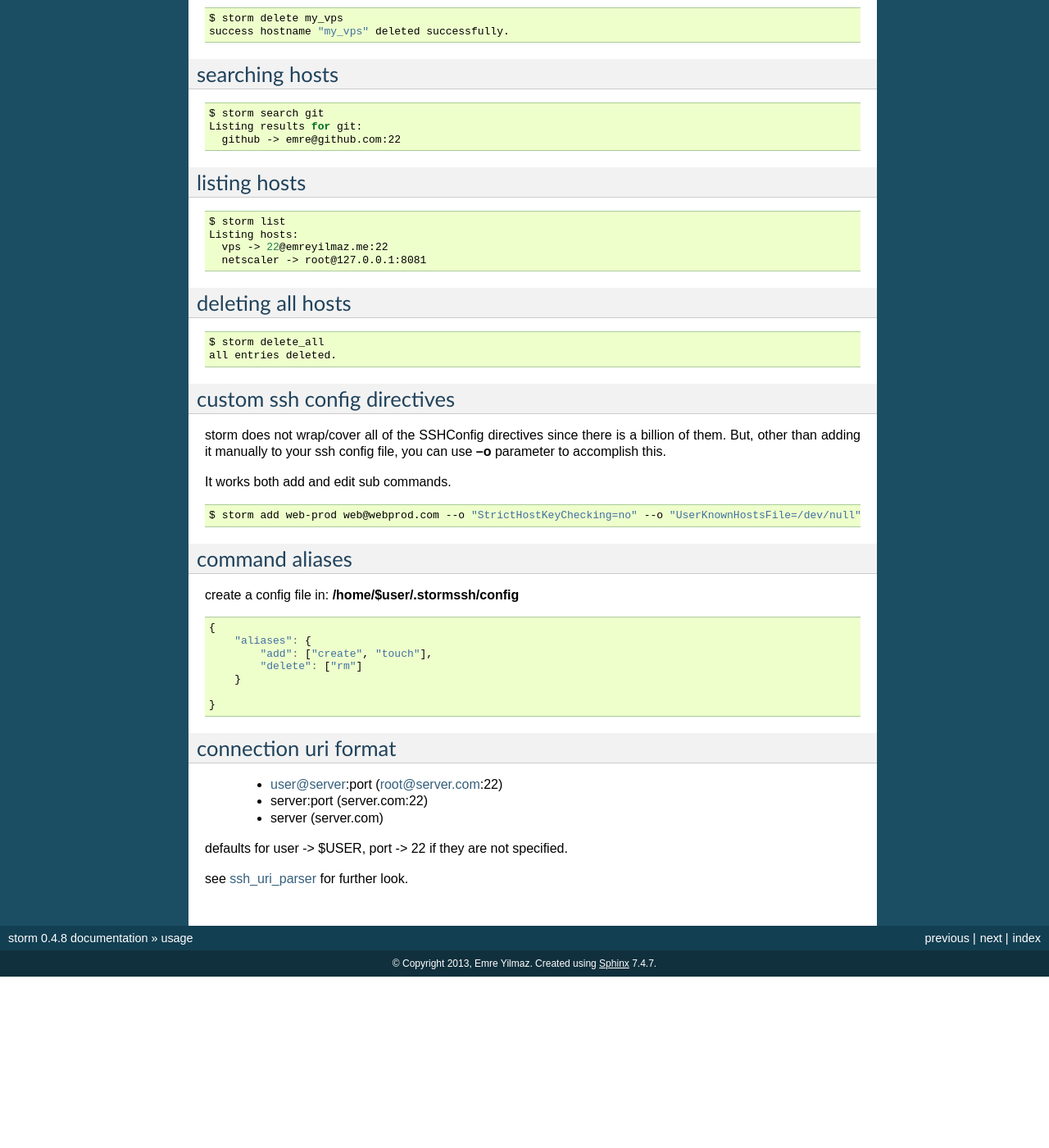
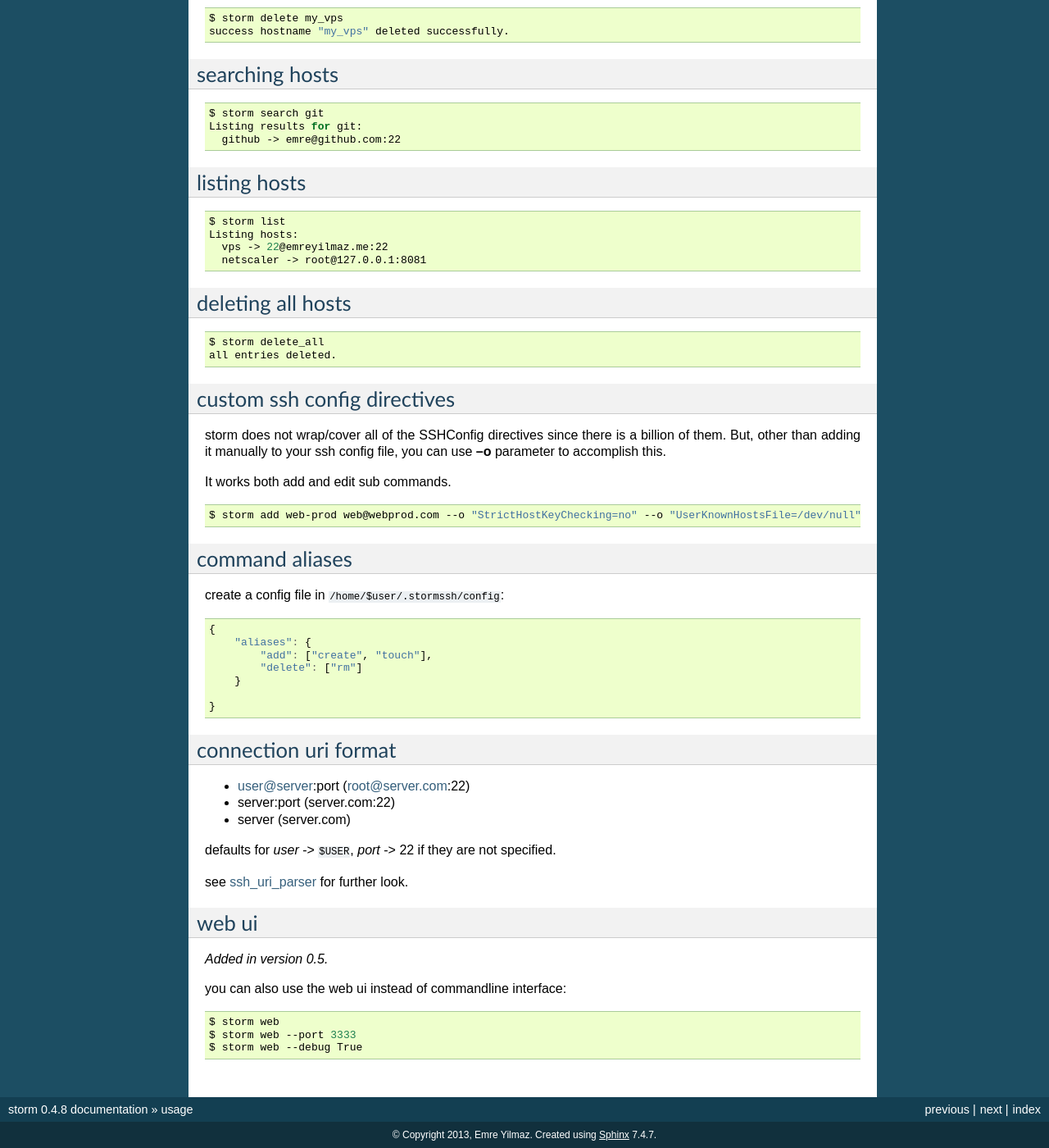
Before and after one commit to emre/storm, a Sphinx documentation site: the page built from docs/usage.rst, in a window 1280 px wide and 1400 px high, scrolled down 687 px. Shown: the whole window at 82% size. Built offline with Sphinx 7.4.7, drawn with Linux system fonts in a browser that asks for light colours; before the commit the page ends 1878 px from its top, so only the background shows below that.

Commit message:
Port the `storm web` doc to Sphinx.

```diff
--- a/docs/usage.rst
+++ b/docs/usage.rst
@@ -1,96 +1,99 @@
+.. highlight:: bash
+
 usage
-=================================
+=====
 
 
 adding hosts
-++++++++++++++++++++
+++++++++++++
 
-.. code-block:: bash
+::
 
     $ storm add [-h]  [--id_file ID_FILE] name connection_uri
 
 where `-h`, `id_file` are optional arguments.
 
-example:
-
-.. code-block:: bash
+example::
 
     $ storm add my_vps root@emreyilmaz.me:22
     my_vps added to your ssh config. you can connect it by typing "ssh my_vps".
 
+
 editing hosts
-++++++++++++++++++++
++++++++++++++
 
-.. code-block:: bash
+::
 
     storm edit [-h] [--id_file ID_FILE] name connection_uri
 
 Where `-h`, `id_file` are optional arguments.
 
-example:
-
-.. code-block:: bash
+example::
 
     $ storm edit my_vps emre@emreyilmaz.me:2400
     "my_vps" updated successfully.
 
+
 deleting hosts
-++++++++++++++++++++
+++++++++++++++
 
-.. code-block:: bash
+::
 
     $ storm delete name
 
-example:
-
-.. code-block:: bash
+example::
 
     $ storm delete my_vps
     success hostname "my_vps" deleted successfully.
 
+
 searching hosts
-++++++++++++++++++++
++++++++++++++++
 
-.. code-block:: bash
+::
 
     $ storm search git
     Listing results for git:
       github -> emre@github.com:22
 
+
 listing hosts
-++++++++++++++++++++
++++++++++++++
 
-.. code-block:: bash
+::
 
     $ storm list
     Listing hosts:
       vps -> 22@emreyilmaz.me:22
       netscaler -> root@127.0.0.1:8081
 
+
 deleting all hosts
-+++++++++++++++++++++++
+++++++++++++++++++
 
-.. code-block:: bash
+::
 
     $ storm delete_all
     all entries deleted.
 
+
 custom ssh config directives
-+++++++++++++++++++++++++++++
+++++++++++++++++++++++++++++
 
 storm does not wrap/cover all of the SSHConfig directives since there is a billion of them. But,
 other than adding it manually to your ssh config file, you can use **--o** parameter to accomplish this.
 
 It works both add and edit sub commands.
 
-.. code-block:: bash
+::
 
     $ storm add web-prod web@webprod.com --o "StrictHostKeyChecking=no" --o "UserKnownHostsFile=/dev/null"
 
+
 command aliases
-+++++++++++++++++++++++++++++
++++++++++++++++
 
-create a config file in: **/home/$user/.stormssh/config**
+create a config file in ``/home/$user/.stormssh/config``:
 
 .. code-block:: javascript
 
@@ -104,12 +107,24 @@ create a config file in: **/home/$user/.stormssh/config**
 
 
 connection uri format
-+++++++++++++++++++++++++++++
++++++++++++++++++++++
 
-    - user@server:port (root@server.com:22)
-    - server:port (server.com:22)
-    - server (server.com)
+- user@server:port (root@server.com:22)
+- server:port (server.com:22)
+- server (server.com)
 
-defaults for user -> $USER, port -> 22 if they are not specified.
+defaults for *user* -> ``$USER``, *port* -> 22 if they are not specified.
 
 see `ssh_uri_parser <https://github.com/emre/storm/blob/master/storm/ssh_uri_parser.py>`_ for further look.
+
+
+web ui
+++++++
+
+.. versionadded:: 0.5
+
+you can also use the web ui instead of commandline interface::
+
+    $ storm web
+    $ storm web --port 3333
+    $ storm web --debug True
```
